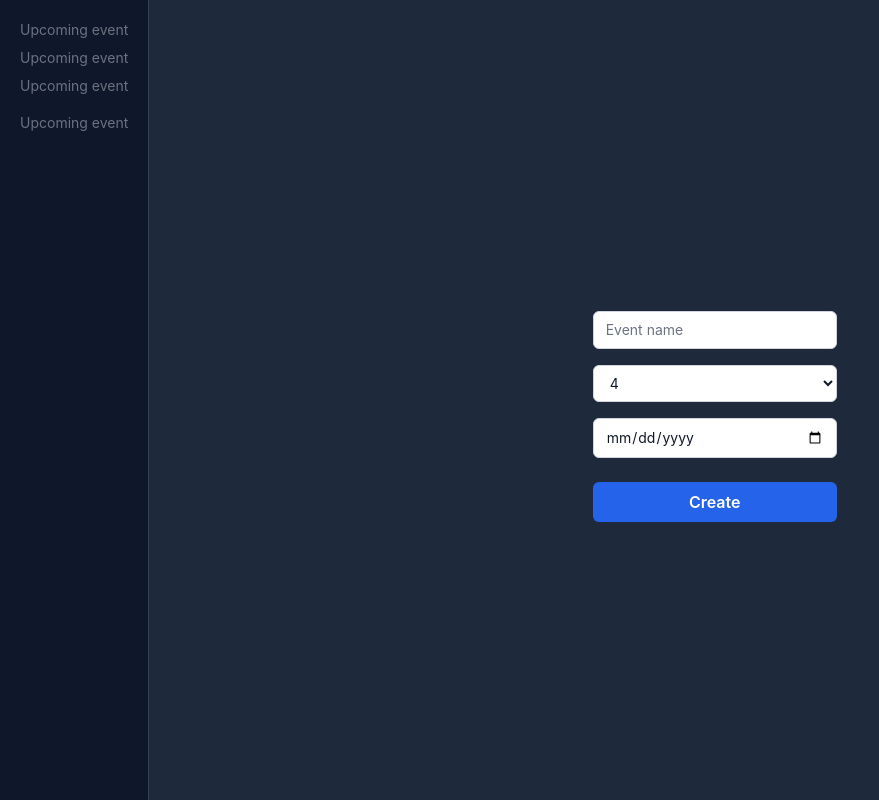
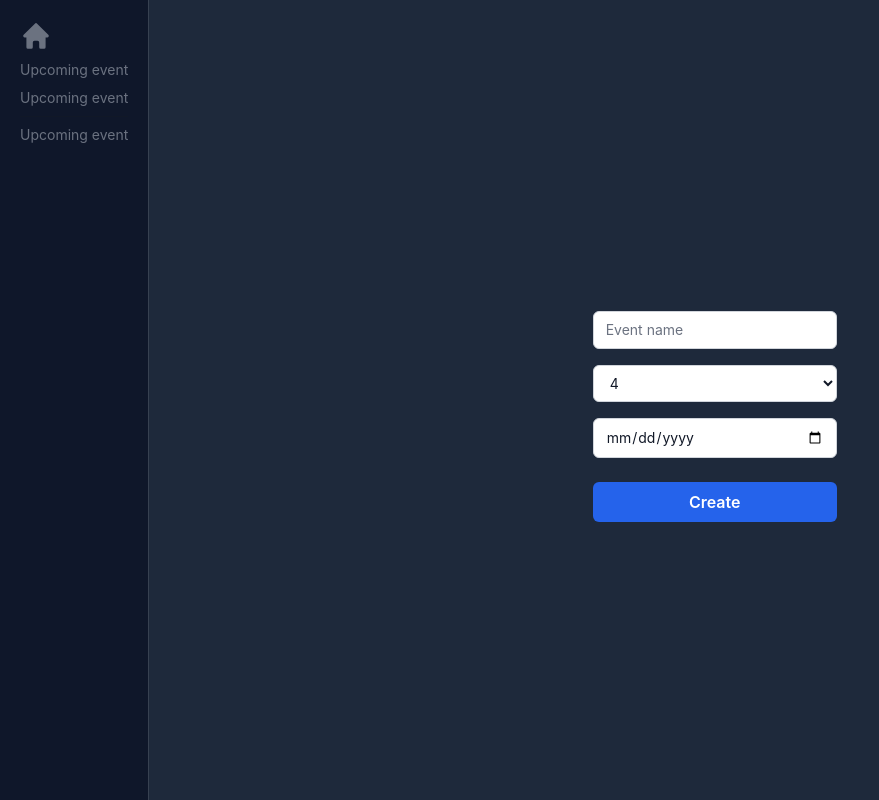
Before and after one commit to minacio00/TournamentManager, a React (Create React App) app: page /newevent in a window 1280 px wide. Shown: the whole page, without its empty margins (0-879 px from the left). Built offline with nearby package versions, Linux system fonts and the light colour scheme.

Commit message:
add heroicons

```diff
--- a/package.json
+++ b/package.json
@@ -5,6 +5,7 @@
   "proxy": "http://localhost:8080/",
   "dependencies": {
     "@g-loot/react-tournament-brackets": "^1.0.22",
+    "@heroicons/react": "^2.0.13",
     "@testing-library/jest-dom": "^5.16.5",
     "@testing-library/react": "^13.4.0",
     "@testing-library/user-event": "^13.5.0",
--- a/src/App.jsx
+++ b/src/App.jsx
@@ -8,8 +8,8 @@ import { BracketView }from './pages/BracketView';
 function App() {
   return (
     <div className='flex'>
+      <BrowserRouter>
       <Sidebar />
-      <BrowserRouter>
         <Routes>
           <Route path='/bracket' element={<BracketView />} />
           <Route path='/newevent' element={<NewEvent />} />
--- a/src/compenents/Sidebar.jsx
+++ b/src/compenents/Sidebar.jsx
@@ -1,17 +1,19 @@
+import {HomeIcon} from '@heroicons/react/20/solid'
+import { Link } from 'react-router-dom';
 export function Sidebar() {
     return(
         <div className="text-gray-500 bg-slate-900
-        flex-shrink-0 hidden top-2 flex-grow-1 sticky
-        h-screen
+        flex-shrink-0 hidden top-2 flex-grow-1
+        min-h-screen
         p-5 text-xs lg:text-sm
         sm:max-w-[12rem]
         sm:inline-flex
         lg:max-w[15rem] border-r border-gray-700
         scrollbar-hide pb-36">
             <div className="space-y-2">
-                <button className="flex items-center space-x-2 hover:text-white ">
-                    <p>Upcoming event</p>
-                </button>
+                <Link className="flex items-center space-x-2 hover:text-white " to={'/'}>
+                    <HomeIcon className='h-8 w-8'/>
+                </Link>
                 <button className="flex items-center space-x-2 hover:text-white">
                     <p>Upcoming event</p>
                 </button>
--- a/src/pages/BracketView.jsx
+++ b/src/pages/BracketView.jsx
@@ -16,18 +16,15 @@ export const BracketView = () => {
     // const matchesCopy = _.cloneDeep(matches); // se for feita shallow copy disso daqui o componente que monta a chave quebra
     // todo: persistir o estado
     useEffect(() => {
-        console.debug('aqui');
         if (matches.length == 0){
             setMatches(JSON.parse(window.localStorage.getItem('newEvent')));
         }
     })
 
-    if (matches.length == 0) {
-        return <div className="App">Carregando...</div>;
-    }
+    if (matches.length !== 0) {
         return (
             <div className=" bg-slate-800 min-h-screen min-w-screen text-white
-        flex flex-col items-center w-full justify-center" >
+            flex flex-col items-center justify-center" >
                 <SingleEliminationBracket
                     matches={matches}
                     matchComponent={Match}
@@ -36,3 +33,4 @@ export const BracketView = () => {
             </div>
         )
     }
+ }
--- a/src/pages/NewEvent.jsx
+++ b/src/pages/NewEvent.jsx
@@ -26,8 +26,8 @@ export const NewEvent = () => {
             })
         }).then((res) => {
             res.json().then((data) => newTourney.push(...data))
-                .then(() => {setMatches(newTourney); localStorage.setItem('newEvent',JSON.stringify(newTourney))}) // todo: talvez deixar somente newTourney uma vez que não preciso
-                .then(() => navigate('/bracket'));                 // salvar multiplos eventos aqui
+                .then(() => {setMatches(newTourney); localStorage.setItem('newEvent',JSON.stringify(newTourney))})
+                .then(() => navigate('/bracket'));
         }).catch((e) => console.error(e));
     }
 
@@ -43,11 +43,7 @@ export const NewEvent = () => {
                             placeholder="Event name" name="Event" id="event"
                             onChange={(e) => setEvent(e.target.value)} required />
                     </div>
-                    <Select/>
-                    {/* <input className=
-                            "appearance-none rounded-md relative block w-full px-3 py-2 border border-gray-300 placeholder-gray-500 text-gray-900 rounded-t-md focus:outline-none focus:ring-indigo-500 focus:border-indigo-500 focus:z-10 sm:text-sm"
-                            placeholder="Max n° of participants" name="num" id="num" type="number" min="0" required
-                            onChange={(e) => setParticipants(e.target.value)} /> */}
+                    <Select />
                     <input className=
                         "appearance-none rounded-md relative block w-full px-3 py-2 border border-gray-300 placeholder-gray-500 text-gray-900 rounded-t-md focus:outline-none focus:ring-indigo-500 focus:border-indigo-500 focus:z-10 sm:text-sm"
                         placeholder="Event date" name="date" id="eventDate" type="date" required
```
Also changed, not shown: 1 other file (tests, documents, lock files or other folders). Lines whose indentation alone changed are shown as unchanged.
